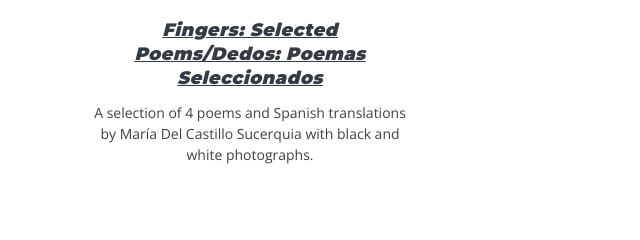
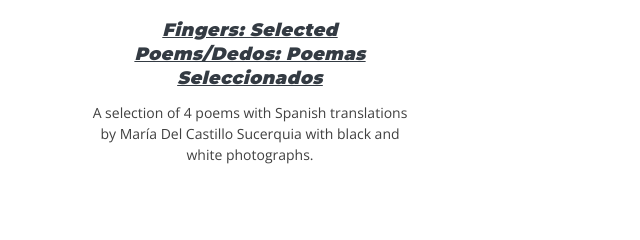
Before and after one commit to sabneraznik/sabneraznik.github.io, a plain HTML site: page index.html in a window 1280 px wide. Shown: the part 4127-4367 px from the top of the page, 0-640 px from the left. Drawn offline with nearby package versions, Linux system fonts and the light colour scheme.

Commit message:
add book descrip text update 9-20-2023

```diff
--- a/index.html
+++ b/index.html
@@ -207,7 +207,7 @@
               <div class="portfolio-card-body">
                 <h5 class="portfolio-title"><a href="https://us.amazon.com/dp/B0C2SCMTK2/ref=sr_1_3?qid=1682975068&refinements=p_27%3ASabne+Raznik&s=books&sr=1-3&text=Sabne+Raznik"><u><cite>Fingers: Selected Poems/Dedos: Poemas Seleccionados</cite></u></a></h5>
                 <body>
-                    <p>A selection of 4 poems and Spanish translations by María Del Castillo Sucerquia with black and white photographs.</p>
+                    <p>A selection of 4 poems with Spanish translations by María Del Castillo Sucerquia with black and white photographs.</p>
                   </body>
               </div>
             </div>
```
